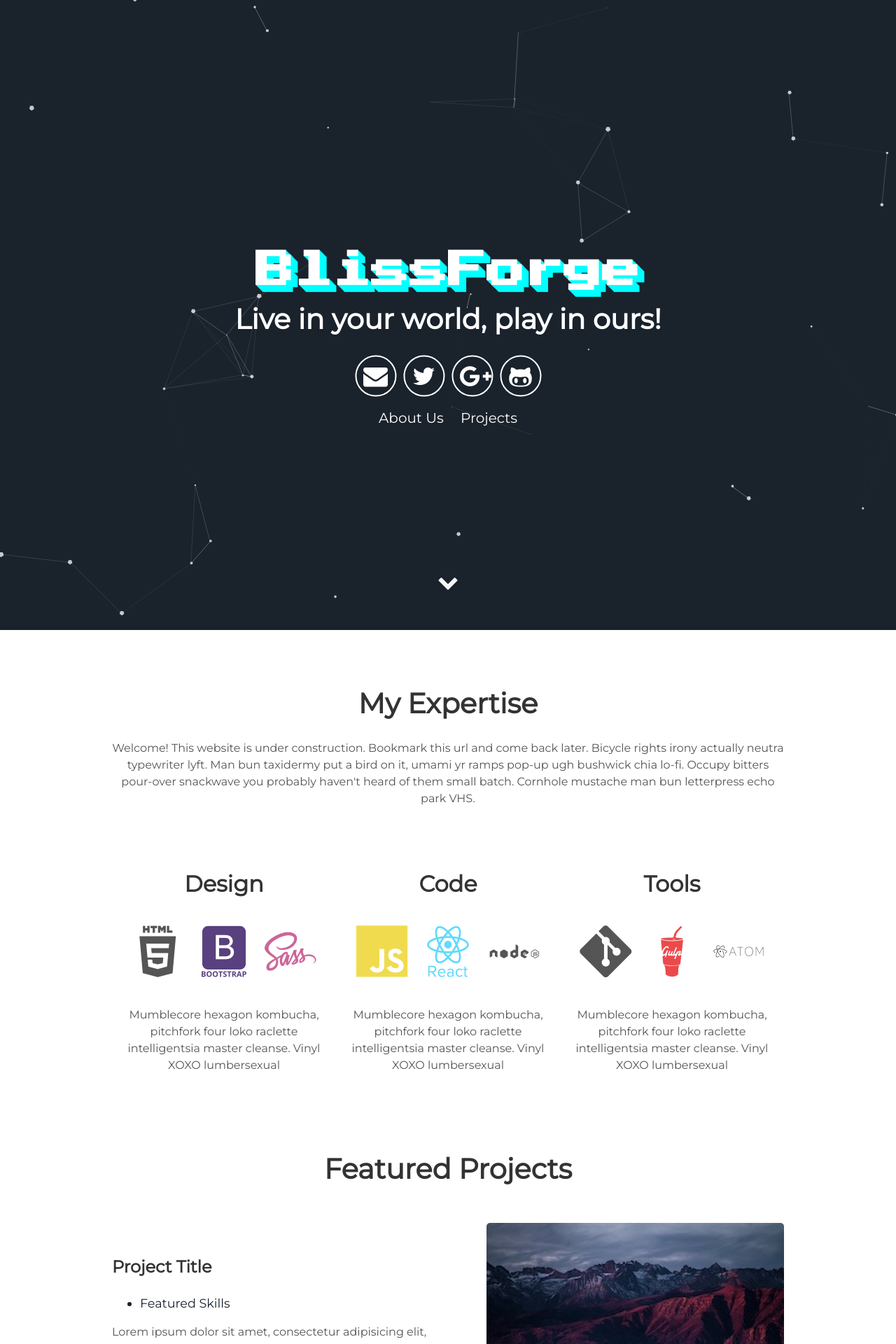
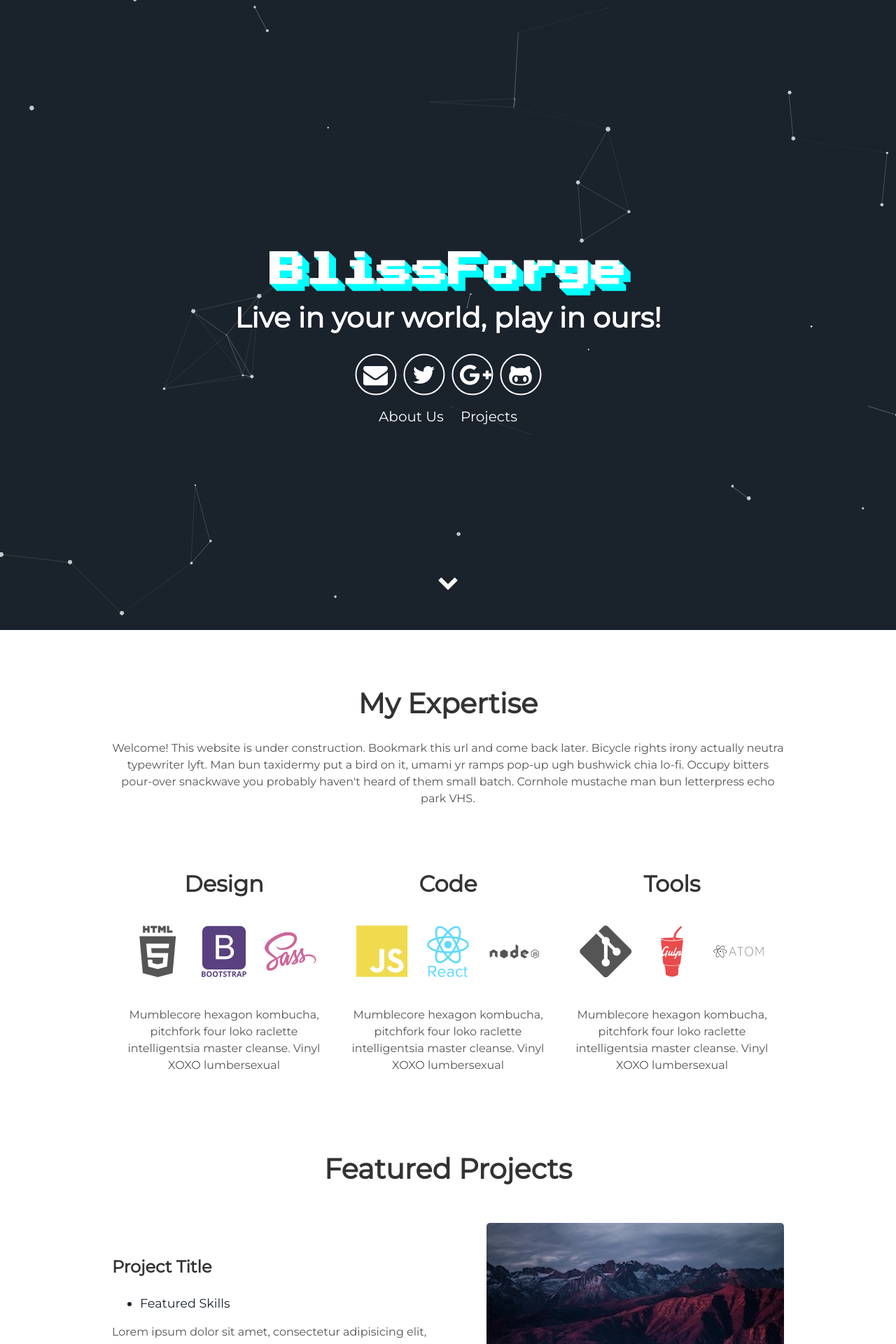
Before and after one commit to BlissForge/blissforge.github.io, a Jekyll site: the page built from index.html, in a window 1280 px wide. Shown: the top 1920 px of the page at 70% size. Built offline with Jekyll 4.4.1, drawn with Linux system fonts in a browser that asks for light colours.

Commit message:
testing..

```diff
--- a/_includes/head.html
+++ b/_includes/head.html
@@ -12,7 +12,8 @@
     align-items: center;
     color: white;
 	font-size: 70px;
-    font-size: calc(100% + 1.172vw);
+    /*font-size: calc(100% + 1.172vw);*/
+	font-size: calc(90% + 1.172vw);
     text-align: center;
     border: none;
     margin: 0 0 22px 0;
```
